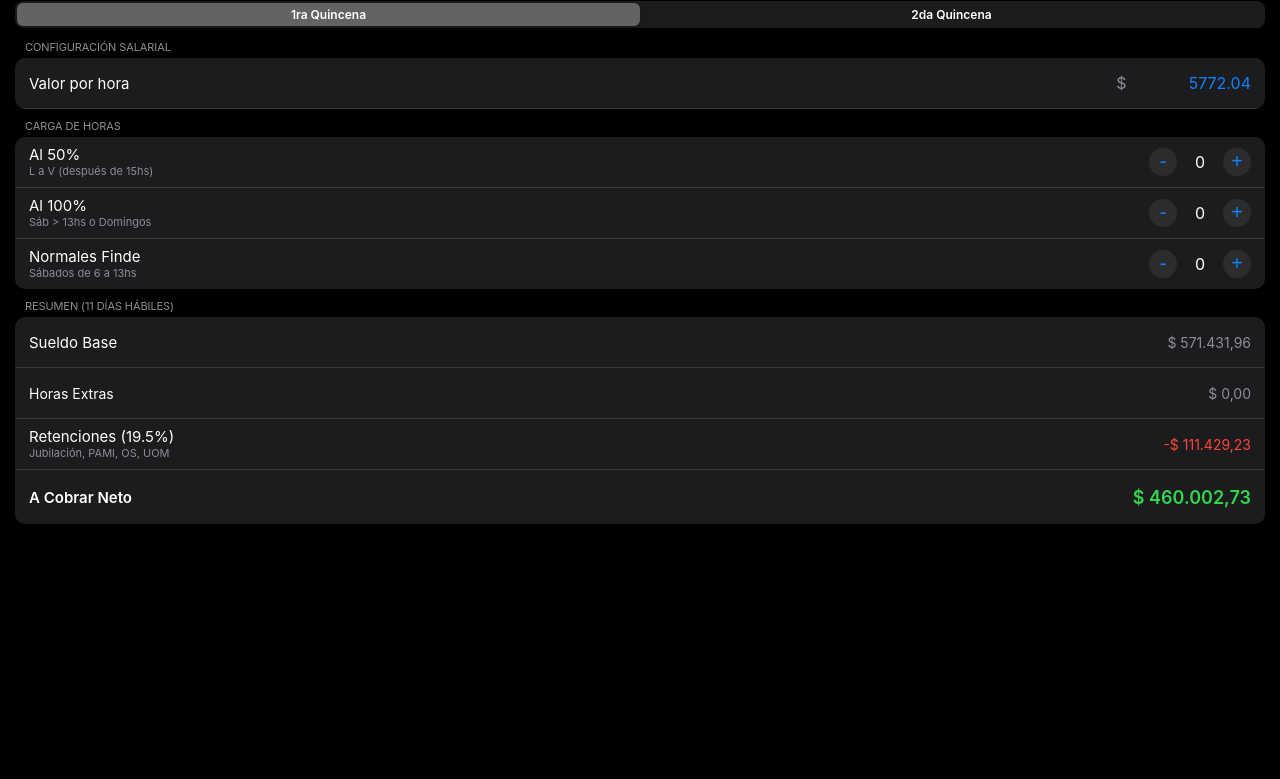
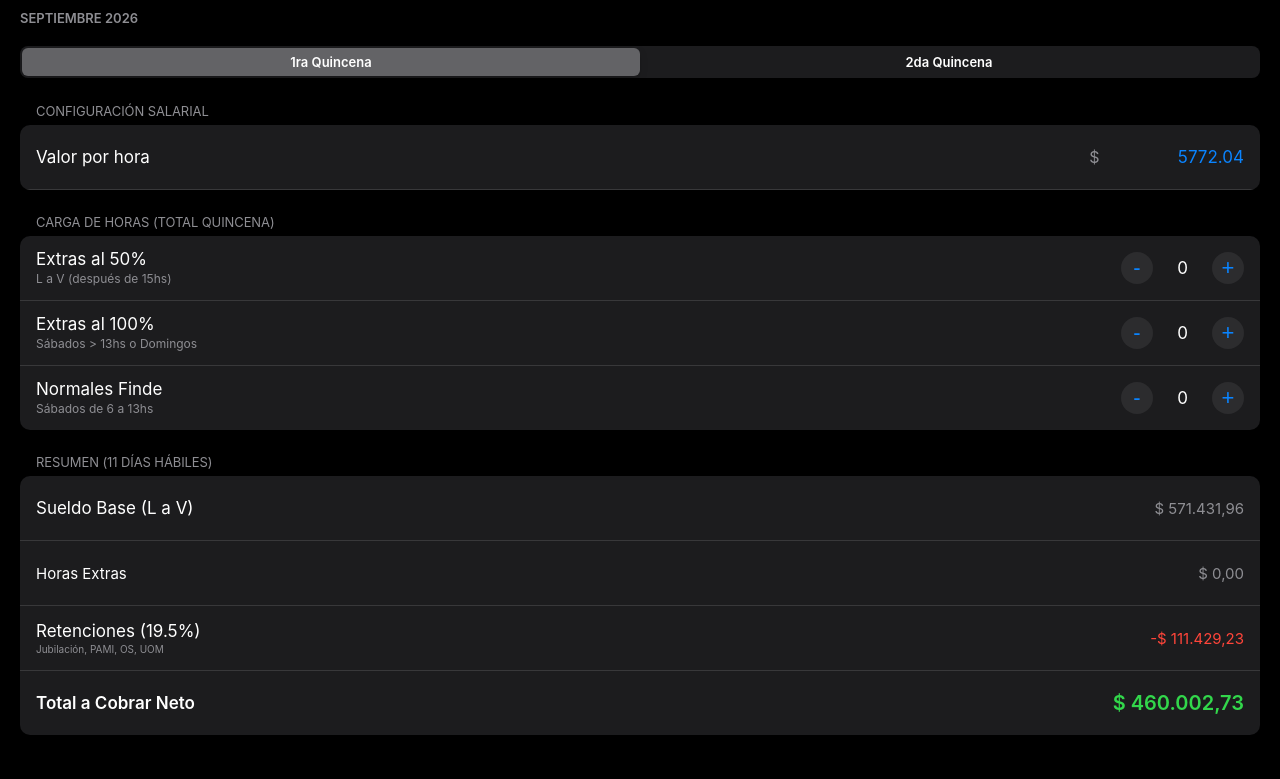
Before and after one commit to mundt-bit/calculadora-sueldo, a plain HTML site: page index.html in a window 1280 px wide. Shown: the part 77-856 px from the top of the page. Before the commit the page ends 800 px from the top, so only its background shows below. Drawn offline with Linux system fonts and the light colour scheme.

Commit message:
Update index.html

```diff
--- a/index.html
+++ b/index.html
@@ -18,11 +18,13 @@
             --font-family: -apple-system, BlinkMacSystemFont, "SF Pro Text", "Segoe UI", Roboto, Helvetica, Arial, sans-serif;
         }
 
+        /* Bloqueo de zoom por doble toque, PERO permitiendo el scroll natural */
         * { touch-action: manipulation; }
 
         html, body {
-            touch-action: manipulation;
-            overscroll-behavior-y: none;
+            /* ESTA ES LA MAGIA DEL SCROLL DE iOS (Inercia y fluidez) */
+            -webkit-overflow-scrolling: touch;
+            scroll-behavior: smooth;
         }
 
         body {
@@ -32,34 +34,32 @@
             margin: 0;
             padding: 0;
             padding-top: env(safe-area-inset-top);
-            padding-bottom: env(safe-area-inset-bottom);
+            padding-bottom: calc(20px + env(safe-area-inset-bottom)); /* Espacio extra abajo para que el scroll termine cómodo */
             -webkit-font-smoothing: antialiased;
         }
 
-        /* Reducción de espacios en el Header */
-        .header { padding: 10px 15px 5px 15px; }
-        h1 { font-size: 26px; font-weight: 700; margin: 0; letter-spacing: 0.3px; }
-        .month-info { color: var(--text-secondary); font-size: 11px; text-transform: uppercase; font-weight: 600; margin-top: 2px; }
+        .header { padding: 20px 20px 10px 20px; }
+        h1 { font-size: 34px; font-weight: 700; margin: 0; letter-spacing: 0.4px; }
+        .month-info { color: var(--text-secondary); font-size: 13px; text-transform: uppercase; font-weight: 600; margin-top: 5px; }
 
-        /* Main Tabs más compactos */
+        /* Main Tabs - TAMAÑO ORIGINAL AMPLIADO */
         .main-tabs {
-            display: flex; gap: 12px; margin: 8px 15px;
+            display: flex; gap: 15px; margin: 15px 20px;
             border-bottom: 1px solid var(--separator-color);
-            padding-bottom: 6px;
+            padding-bottom: 10px;
         }
         .main-tab {
-            font-size: 18px; font-weight: 700; color: var(--text-secondary);
+            font-size: 22px; font-weight: 700; color: var(--text-secondary);
             cursor: pointer; transition: color 0.2s;
         }
         .main-tab.active { color: var(--text-primary); }
 
-        /* Botones de Quincena con menor margen */
         .segmented-control {
             display: flex; background-color: #1C1C1E; border-radius: 8px;
-            padding: 2px; margin: 5px 15px 12px 15px;
+            padding: 2px; margin: 10px 20px 25px 20px;
         }
         .segment-btn {
-            flex: 1; text-align: center; padding: 4px 0; font-size: 12px;
+            flex: 1; text-align: center; padding: 6px 0; font-size: 13px;
             font-weight: 600; color: var(--text-primary); cursor: pointer;
             border-radius: 6px; transition: all 0.2s ease;
         }
@@ -68,68 +68,64 @@
             box-shadow: 0 3px 8px rgba(0,0,0,0.12), 0 3px 1px rgba(0,0,0,0.04);
         }
 
-        /* Contenedores de Listas más ajustados */
+        /* List Group - MÁRGENES Y PADDINGS ORIGINALES */
         .list-group {
             background-color: var(--list-bg); border-radius: 10px;
-            margin: 0 15px 10px 15px; overflow: hidden;
+            margin: 0 20px 24px 20px; overflow: hidden;
         }
         .list-row {
             display: flex; justify-content: space-between; align-items: center;
-            min-height: 38px; padding: 6px 14px; border-bottom: 0.5px solid var(--separator-color);
+            min-height: 44px; padding: 10px 16px; border-bottom: 0.5px solid var(--separator-color);
         }
         .list-row:last-child { border-bottom: none; }
-
-        .list-label { font-size: 15px; display: flex; flex-direction: column; max-width: 65%; }
-        .list-sublabel { font-size: 11px; color: var(--text-secondary); margin-top: 1px; line-height: 1.2; }
+        .list-label { font-size: 17px; display: flex; flex-direction: column; max-width: 65%; }
+        .list-sublabel { font-size: 12px; color: var(--text-secondary); margin-top: 2px; line-height: 1.3; }
 
         input[type="number"]::-webkit-inner-spin-button,
         input[type="number"]::-webkit-outer-spin-button { -webkit-appearance: none; margin: 0; }
-        /* Font-size 16px obligatorio para evitar zoom en iOS */
-        input[type="number"] { -moz-appearance: textfield; appearance: textfield; font-size: 16px; }
+        input[type="number"] { -moz-appearance: textfield; appearance: textfield; font-size: 17px; }
 
         input[type="number"].config-input {
             background-color: transparent; border: none; color: var(--accent-color);
-            text-align: right; width: 90px; font-family: var(--font-family); padding: 0;
+            text-align: right; width: 100px; font-family: var(--font-family); padding: 0;
         }
         input[type="number"].config-input:focus { outline: none; color: var(--text-primary); }
 
-        .input-wide { width: 120px !important; }
+        .input-wide { width: 140px !important; }
 
         .group-title {
-            font-size: 11px; color: var(--text-secondary); text-transform: uppercase;
-            margin: 0 15px 4px 25px; letter-spacing: -0.1px;
+            font-size: 13px; color: var(--text-secondary); text-transform: uppercase;
+            margin: 0 20px 6px 36px; letter-spacing: -0.1px;
         }
 
-        /* Steppers un poco más chicos */
-        .stepper-control { display: flex; align-items: center; gap: 8px; }
+        /* Steppers - TAMAÑO ORIGINAL */
+        .stepper-control { display: flex; align-items: center; gap: 12px; }
         .stepper-btn {
-            width: 28px; height: 28px; border-radius: 50%; background-color: #2C2C2E;
-            color: var(--accent-color); border: none; font-size: 20px;
+            width: 32px; height: 32px; border-radius: 50%; background-color: #2C2C2E;
+            color: var(--accent-color); border: none; font-size: 22px;
             display: flex; align-items: center; justify-content: center;
             cursor: pointer; padding-bottom: 2px; user-select: none; -webkit-user-select: none;
         }
         .stepper-btn:active { opacity: 0.7; }
         .stepper-value {
-            font-size: 16px; width: 30px; text-align: center; color: var(--text-primary);
+            font-size: 19px; width: 35px; text-align: center; color: var(--text-primary);
             border: none; background: transparent; font-family: var(--font-family); padding: 0;
         }
 
-        /* Resumen optimizado */
-        .summary-label { font-size: 14px; }
-        .summary-value { font-size: 14px; color: var(--text-secondary); text-align: right; }
-        .summary-usd { font-size: 11px; color: var(--accent-color); display: block; margin-top: 1px; }
-        .total-row { font-weight: 600; padding-top: 8px; padding-bottom: 8px; }
-        .total-row .summary-label { font-size: 15px; }
-        .total-row .summary-value { font-size: 18px; color: var(--text-primary); }
+        .summary-label { font-size: 15px; }
+        .summary-value { font-size: 15px; color: var(--text-secondary); text-align: right; }
+        .summary-usd { font-size: 12px; color: var(--accent-color); display: block; margin-top: 2px; }
+        .total-row { font-weight: 600; }
+        .total-row .summary-label { font-size: 17px; }
+        .total-row .summary-value { font-size: 20px; color: var(--text-primary); }
         .value-red { color: var(--danger-color) !important; }
         .value-green { color: var(--success-color) !important; }
         .value-warning { color: var(--warning-color) !important; }
         .hidden { display: none !important; }
 
-        /* API Status Badge */
         .api-status {
-            font-size: 10px; padding: 2px 5px; border-radius: 4px; background: #2C2C2E;
-            color: var(--text-secondary); margin-left: 6px; vertical-align: middle;
+            font-size: 11px; padding: 2px 6px; border-radius: 4px; background: #2C2C2E;
+            color: var(--text-secondary); margin-left: 8px; vertical-align: middle;
         }
         .api-status.ok { color: var(--success-color); }
         .api-status.error { color: var(--danger-color); }
@@ -164,7 +160,7 @@
         <div class="list-row hidden" id="rowInputBono">
             <div class="list-label">
                 Bono / Premios
-                <span class="list-sublabel">Toca para editar</span>
+                <span class="list-sublabel">Toca para editar (Bruto)</span>
             </div>
             <div>
                 <span style="color:var(--text-secondary);">$</span>
@@ -173,11 +169,11 @@
         </div>
     </div>
 
-    <div class="group-title">Carga de Horas</div>
+    <div class="group-title">Carga de Horas (Total Quincena)</div>
     <div class="list-group">
         <div class="list-row">
             <div class="list-label">
-                Al 50%
+                Extras al 50%
                 <span class="list-sublabel">L a V (después de 15hs)</span>
             </div>
             <div class="stepper-control">
@@ -188,8 +184,8 @@
         </div>
         <div class="list-row">
             <div class="list-label">
-                Al 100%
-                <span class="list-sublabel">Sáb > 13hs o Domingos</span>
+                Extras al 100%
+                <span class="list-sublabel">Sábados > 13hs o Domingos</span>
             </div>
             <div class="stepper-control">
                 <button class="stepper-btn" onclick="updateHours('horas100', -1)">-</button>
@@ -213,7 +209,7 @@
     <div class="group-title">Resumen (<span id="diasHabilesStr">0</span> días hábiles)</div>
     <div class="list-group">
         <div class="list-row">
-            <div class="list-label">Sueldo Base</div>
+            <div class="list-label">Sueldo Base (L a V)</div>
             <span class="summary-value" id="resSueldoBase">$0</span>
         </div>
         <div class="list-row hidden" id="rowResNormalesFinde">
@@ -231,12 +227,12 @@
         <div class="list-row">
             <div class="list-label">
                 Retenciones (19.5%)
-                <span class="list-sublabel">Jubilación, PAMI, OS, UOM</span>
+                <span class="list-sublabel" style="font-size: 10px;">Jubilación, PAMI, OS, UOM</span>
             </div>
             <span class="summary-value value-red" id="resImpuestos">$0</span>
         </div>
         <div class="list-row total-row">
-            <span class="summary-label">A Cobrar Neto</span>
+            <span class="summary-label">Total a Cobrar Neto</span>
             <span class="summary-value value-green" id="resTotal">$0</span>
         </div>
     </div>
@@ -250,7 +246,7 @@
         <div class="list-row">
             <div class="list-label">
                 Dólar Blue
-                <span class="list-sublabel">Dolarito <span id="apiStatus" class="api-status">...</span></span>
+                <span class="list-sublabel">API Dolarito <span id="apiStatus" class="api-status">Conectando...</span></span>
             </div>
             <div>
                 <span style="color:var(--text-secondary);">$</span>
@@ -263,7 +259,7 @@
                 <span class="list-sublabel">Pérdida de valor esperada</span>
             </div>
             <div>
-                <input type="number" id="devaluacion" class="config-input" style="width:40px; color:var(--warning-color);" value="4" oninput="calcularVentas()">
+                <input type="number" id="devaluacion" class="config-input" style="width:50px; color:var(--warning-color);" value="4" oninput="calcularVentas()">
                 <span style="color:var(--text-secondary);">%</span>
             </div>
         </div>
@@ -272,21 +268,21 @@
     <div class="group-title">Datos de la Venta</div>
     <div class="list-group">
         <div class="list-row">
-            <div class="list-label">Precio Compra</div>
+            <div class="list-label">Precio de Compra</div>
             <div>
                 <span style="color:var(--text-secondary);">$</span>
                 <input type="number" id="v_compra" class="config-input input-wide" value="0" placeholder="0" oninput="calcularVentas()">
             </div>
         </div>
         <div class="list-row">
-            <div class="list-label">Precio Venta</div>
+            <div class="list-label">Precio de Venta</div>
             <div>
                 <span style="color:var(--text-secondary);">$</span>
                 <input type="number" id="v_venta" class="config-input input-wide" value="0" placeholder="0" oninput="calcularVentas()">
             </div>
         </div>
 
-        <div class="segmented-control" style="margin: 10px 14px;">
+        <div class="segmented-control" style="margin: 15px 16px;">
             <div class="segment-btn active" id="btn1Pago" onclick="setMetodoPago(1)">1 Pago</div>
             <div class="segment-btn" id="btnCuotas" onclick="setMetodoPago(2)">En Cuotas</div>
         </div>
@@ -306,7 +302,7 @@
         <div class="list-row">
             <div class="list-label">
                 Ganancia Nominal
-                <span class="list-sublabel">Sin descontar inflación</span>
+                <span class="list-sublabel">Sin descontar devaluación</span>
             </div>
             <div style="text-align: right;">
                 <span class="summary-value" id="resGananciaNominal">$0</span>
@@ -324,9 +320,11 @@
             </div>
         </div>
     </div>
+
 </div>
 
 <script>
+    // JS: Bloqueo de zoom
     document.addEventListener('dblclick', function(event) { event.preventDefault(); }, { passive: false });
 
     const formatCurrency = (amount) => {
@@ -341,6 +339,7 @@
         if (window.navigator && window.navigator.vibrate) window.navigator.vibrate(10);
     }
 
+    // NAVEGACIÓN PRINCIPAL
     function switchMainTab(tab) {
         haptic();
         if(tab === 'sueldo') {
@@ -357,7 +356,9 @@
         }
     }
 
-    // SUELDO
+    // ==========================================
+    // LÓGICA SUELDO
+    // ==========================================
     let currentQuincena = 1;
     let diasHabiles = 0;
     const now = new Date();
@@ -399,7 +400,7 @@
             document.getElementById('rowResBono').classList.add('hidden');
         }
 
-        const monthNames = ["Ene", "Feb", "Mar", "Abr", "May", "Jun", "Jul", "Ago", "Sep", "Oct", "Nov", "Dic"];
+        const monthNames = ["Enero", "Febrero", "Marzo", "Abril", "Mayo", "Junio", "Julio", "Agosto", "Septiembre", "Octubre", "Noviembre", "Diciembre"];
         document.getElementById('monthInfo').innerText = `${monthNames[now.getMonth()]} ${now.getFullYear()}`;
         diasHabiles = getWorkingDays(now.getFullYear(), now.getMonth(), currentQuincena);
         document.getElementById('diasHabilesStr').innerText = diasHabiles;
@@ -437,7 +438,9 @@
         document.getElementById('resTotal').innerText = formatCurrency(totalNeto);
     }
 
-    // VENTAS
+    // ==========================================
+    // LÓGICA VENTAS
+    // ==========================================
     let tipoPago = 1;
 
     function fetchDolar() {
@@ -456,7 +459,7 @@
                 }
             })
             .catch(error => {
-                console.error("Error API:", error);
+                console.error("Error obteniendo dolar:", error);
                 statusEl.innerText = "Error API";
                 statusEl.classList.add("error");
             });
@@ -475,7 +478,7 @@
         } else {
             document.getElementById('btnCuotas').classList.add('active');
             document.getElementById('rowCuotas').classList.remove('hidden');
-            document.getElementById('txtGananciaReal').innerText = "Descontando inflación";
+            document.getElementById('txtGananciaReal').innerText = "Descontando devaluación mensual";
         }
         calcularVentas();
     }
@@ -499,6 +502,7 @@
         const cuotas = parseInt(document.getElementById('v_cuotas').value) || 1;
 
         const gananciaNominal = venta - compra;
+
         let valorRealVenta = 0;
 
         if (tipoPago === 1 || cuotas <= 1 || inflacionMensual === 0) {
@@ -528,6 +532,7 @@
         else resReal.className = "summary-value value-green";
     }
 
+    // Iniciar
     setQuincena(1);
 </script>
 
```
